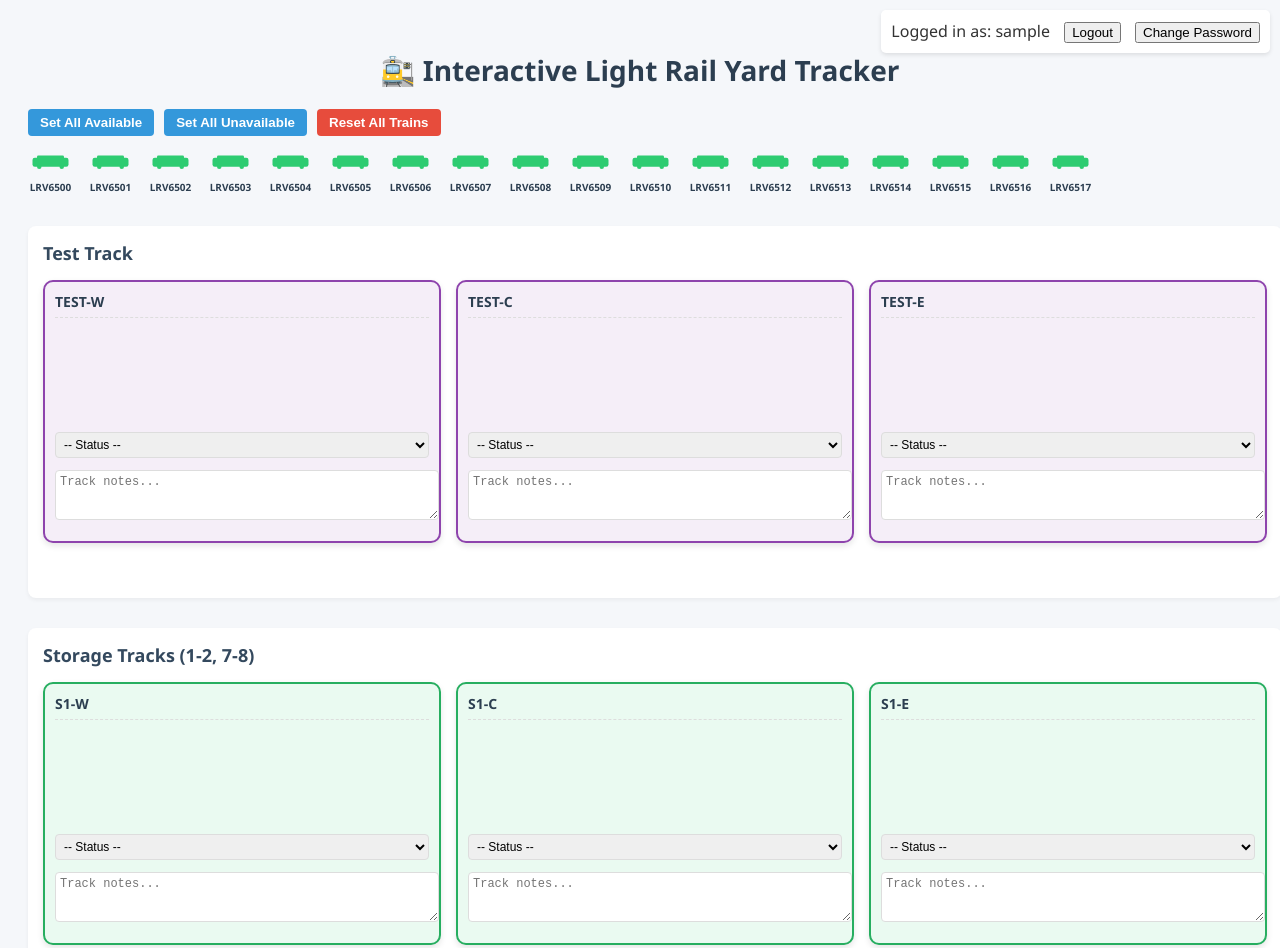
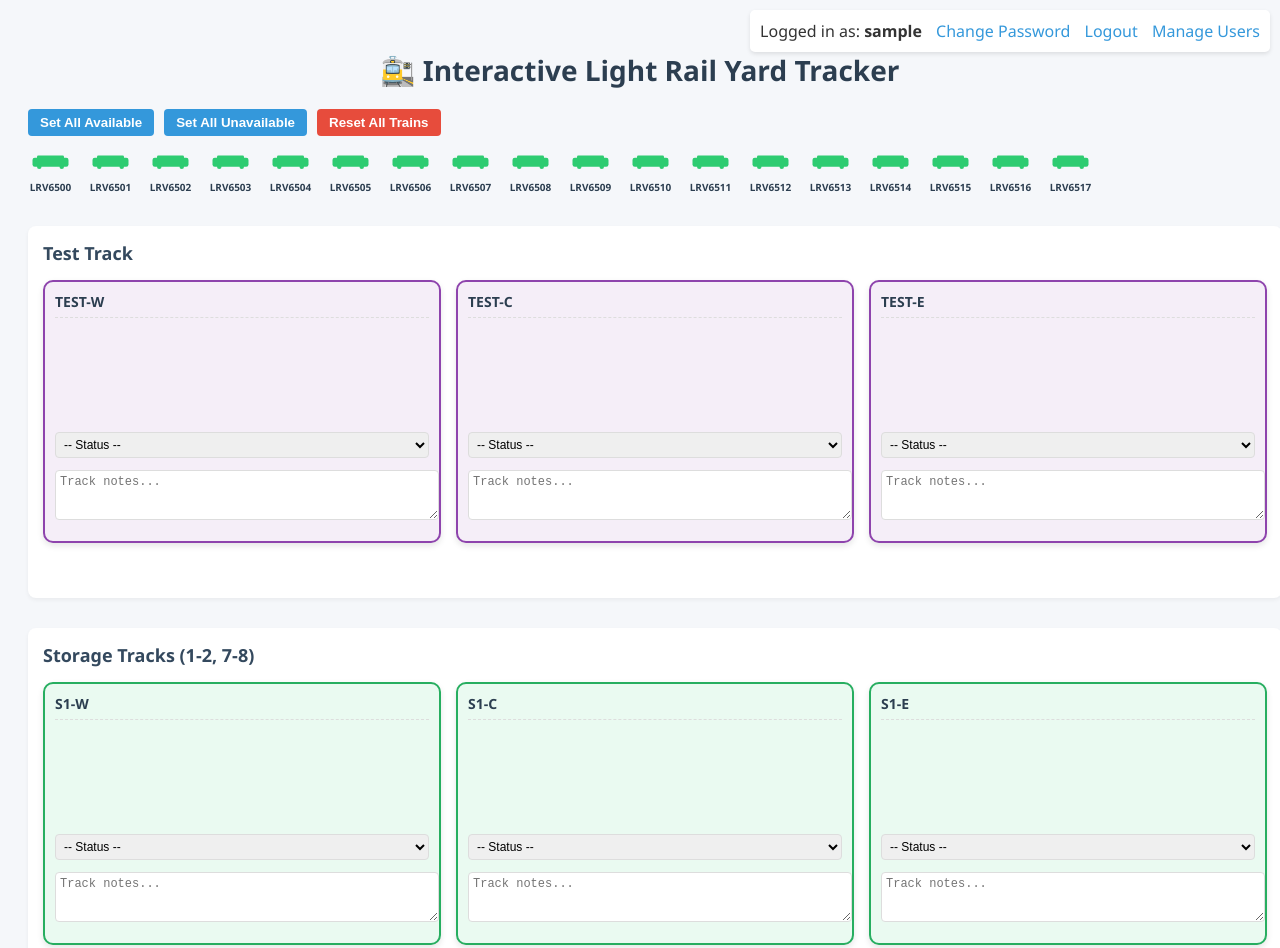
Before and after one commit to mitchfarr/traintracker, a plain HTML site: page index.html in a window 1280 px wide. Shown: the top 948 px of the page. Drawn offline with Linux system fonts and the light colour scheme; no server answers; sample sign-in values are in the browser's storage.

Commit message:
Add admin link to main interface

```diff
--- a/index.html
+++ b/index.html
@@ -215,6 +215,14 @@
             box-shadow: 0 2px 4px rgba(0,0,0,0.1);
             z-index: 1000;
         }
+        .user-info a {
+            color: #3498db;
+            text-decoration: none;
+            margin-left: 10px;
+        }
+        .user-info a:hover {
+            text-decoration: underline;
+        }
         .password-modal {
             display: none;
             position: fixed;
@@ -264,9 +272,10 @@
 </head>
 <body>
     <div class="user-info">
-        Logged in as: <span id="currentUser">Guest</span>
-        <button onclick="logout()" style="margin-left: 10px;">Logout</button>
-        <button onclick="showPasswordModal()" style="margin-left: 10px;">Change Password</button>
+        <span>Logged in as: <strong id="username"></strong></span>
+        <a href="#" id="changePassword">Change Password</a>
+        <a href="#" id="logout">Logout</a>
+        <a href="/admin.html" id="adminLink" style="display: none;">Manage Users</a>
     </div>
 
     <div id="passwordModal" class="password-modal">
@@ -728,7 +737,15 @@
                 return;
             }
 
-            document.getElementById('currentUser').textContent = username;
+            document.getElementById('username').textContent = username;
+
+            // Update user info display
+            const role = localStorage.getItem('role');
+
+            // Show admin link if user is admin
+            if (role === 'admin') {
+                document.getElementById('adminLink').style.display = 'inline';
+            }
 
             // Initialize the application
             initializeApp();
```
